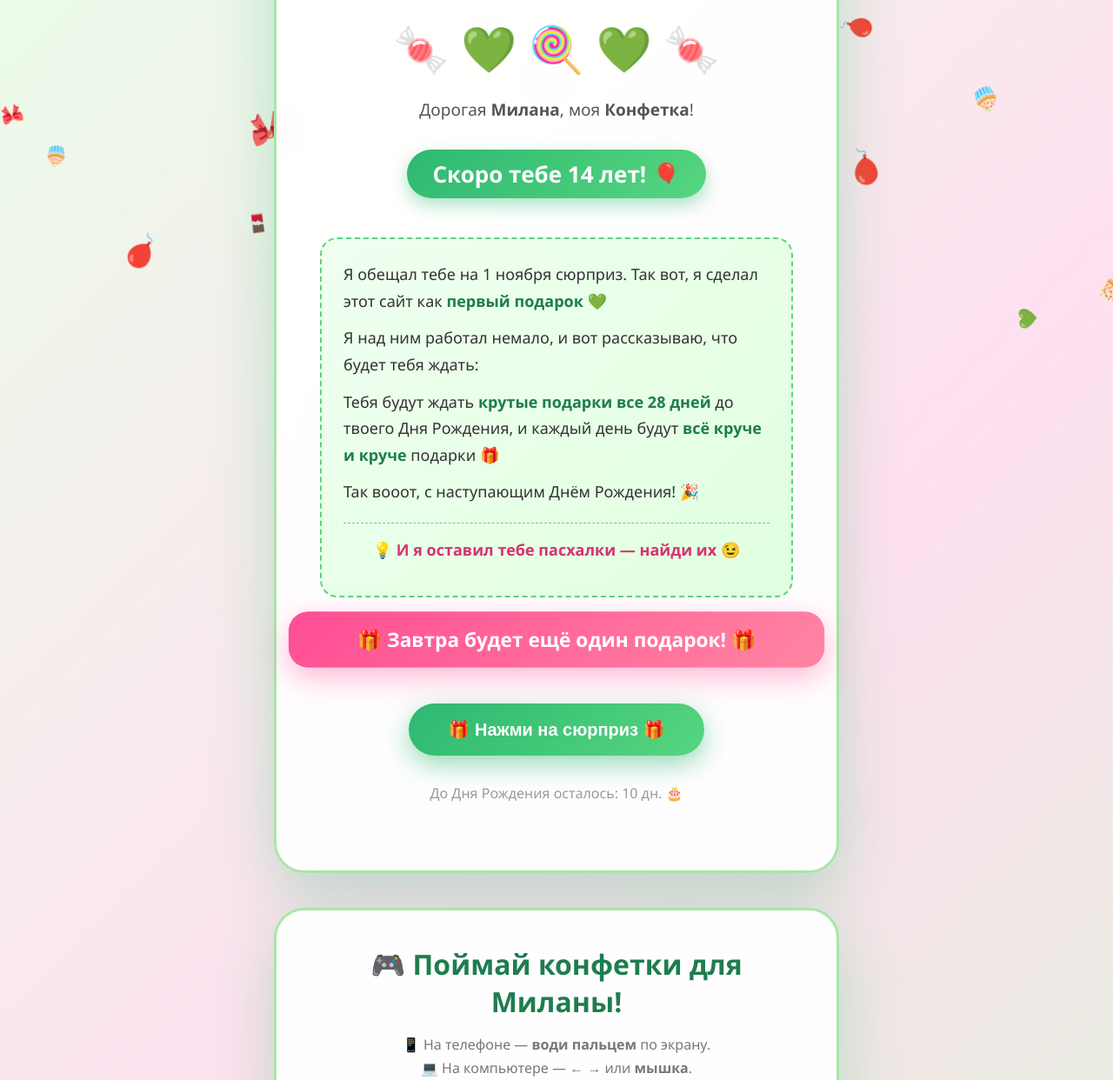
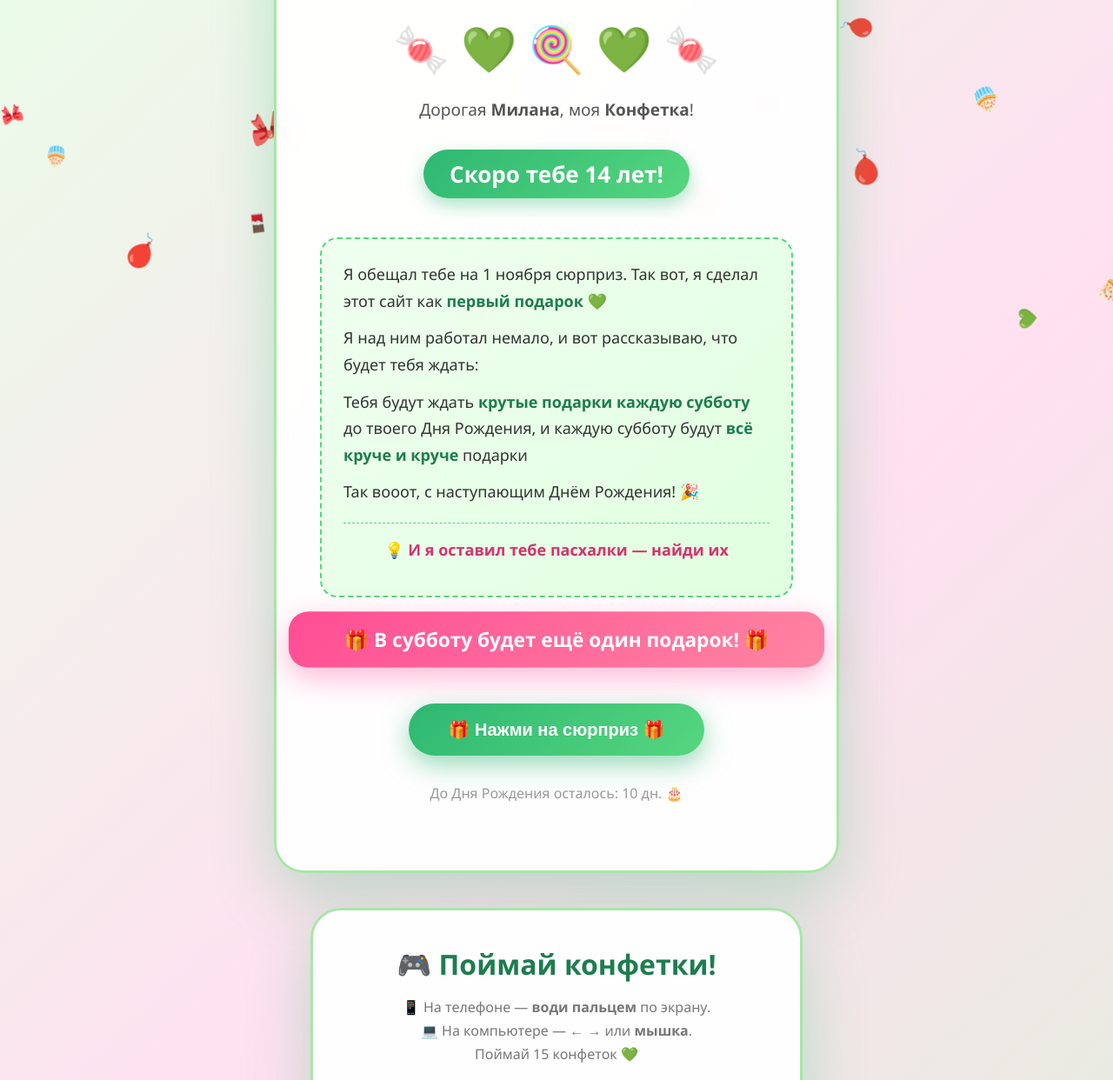
Before and after one commit to rdacenko60-rgb/milana-birthday, a Flask app: page / in a window 1280 px wide. Shown: the part 218-1460 px from the top of the page at 87% size. Run offline with Flask 3, Linux system fonts and the light colour scheme.

Commit message:
Update index.html

```diff
--- a/templates/index.html
+++ b/templates/index.html
@@ -18,18 +18,18 @@
 
             <p>Дорогая <b>{{ name }}</b>, моя <b>{{ nickname }}</b>!</p>
 
-            <div class="age-badge">Скоро тебе {{ age }} лет! 🎈</div>
+            <div class="age-badge">Скоро тебе {{ age }} лет! </div>
 
             <div class="letter">
                 <p>Я обещал тебе на 1 ноября сюрприз. Так вот, я сделал этот сайт как <b>первый подарок</b> 💚</p>
                 <p>Я над ним работал немало, и вот рассказываю, что будет тебя ждать:</p>
-                <p>Тебя будут ждать <b>крутые подарки все 28 дней</b> до твоего Дня Рождения, и каждый день будут <b>всё круче и круче</b> подарки 🎁</p>
+                <p>Тебя будут ждать <b>крутые подарки каждую субботу</b> до твоего Дня Рождения, и каждую субботу будут <b>всё круче и круче</b> подарки </p>
                 <p>Так вооот, с наступающим Днём Рождения! 🎉</p>
-                <p class="hint">💡 И я оставил тебе пасхалки — найди их 😉</p>
+                <p class="hint">💡 И я оставил тебе пасхалки — найди их </p>
             </div>
 
             <div class="tomorrow-badge">
-                🎁 Завтра будет ещё один подарок! 🎁
+                🎁 В субботу будет ещё один подарок! 🎁
             </div>
 
             <button class="surprise-btn" onclick="showSurprise()">
@@ -38,7 +38,7 @@
 
             <div class="surprise-text" id="surprise">
                 💌 Ты — самое лучшее, что случилось со мной.<br>
-                Спасибо, что ты есть, Конфетка! 💚❤️
+                Спасибо, что ты есть, моя Конфетка! 💚
             </div>
 
             {% if is_birthday %}
@@ -49,7 +49,7 @@
         </div>
 
         <div class="game-card">
-            <h2>🎮 Поймай конфетки для Миланы!</h2>
+            <h2>🎮 Поймай конфетки!</h2>
             <p class="game-desc">
                 📱 На телефоне — <b>води пальцем</b> по экрану.<br>
                 💻 На компьютере — <b>← →</b> или <b>мышка</b>.<br>
@@ -116,7 +116,7 @@
         const eggs = [
             {
                 title: '🥚 Пасхалка #1',
-                text: '💚 Ты — моя любимая Конфетка. Зелёный — твой цвет, и он теперь навсегда в моём сердце.'
+                text: '💚 я хочу сказать тебе, сасибо что ты вообще у меня есть.'
             },
             {
                 title: '🥚 Пасхалка #2',
@@ -132,7 +132,7 @@
             },
             {
                 title: '🥚 Пасхалка #5',
-                text: '💖 Ты нашла все пасхалки! Ты самая внимательная и классная. Люблю тебя! 🎉'
+                text: '💖 Ты нашла все пасхалки! просто я так и не понял как сделать другие посхалки,так вот, с наступающим днем рождения, извини что так мало🎉'
             }
         ];
 
```
